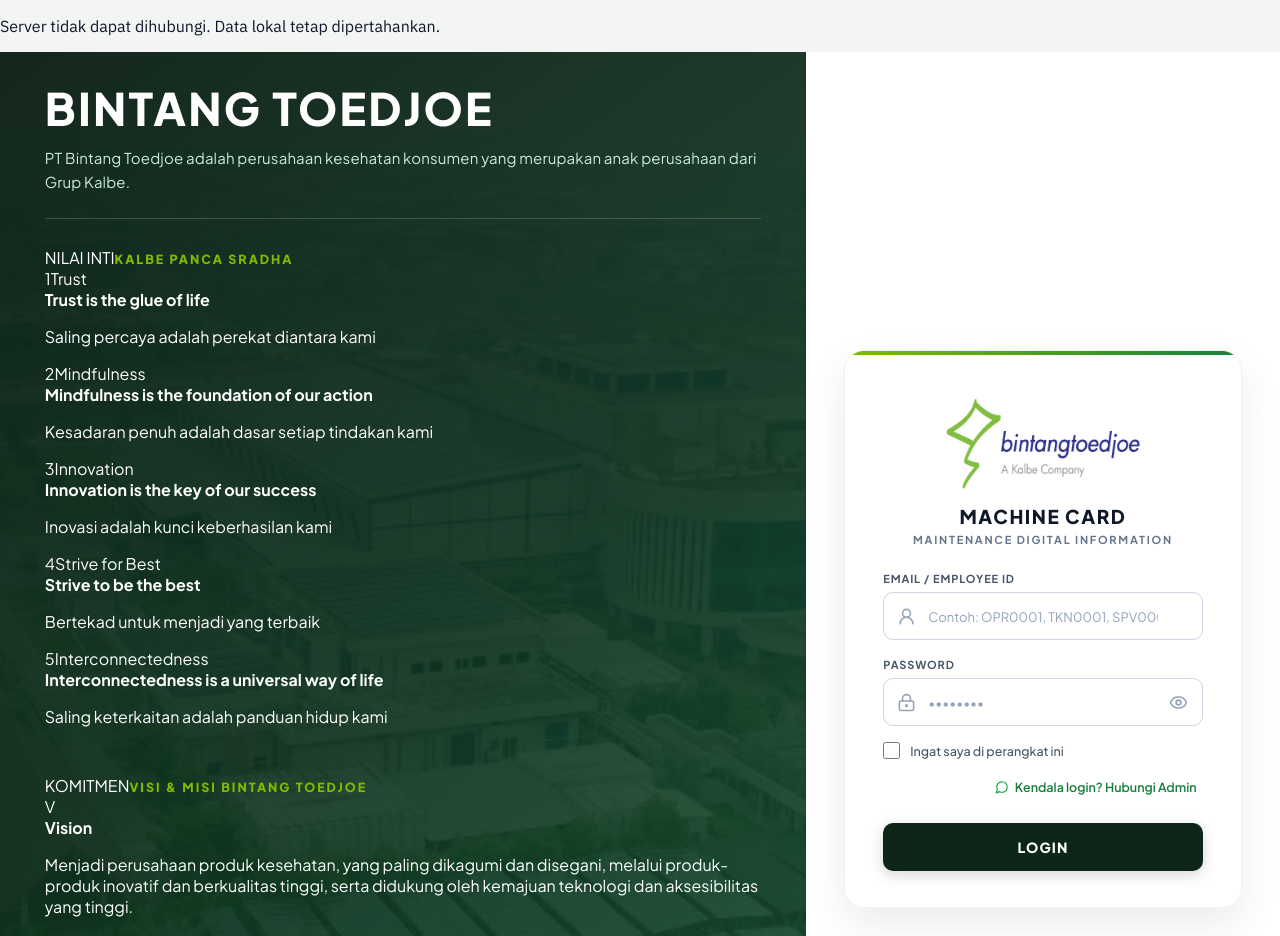
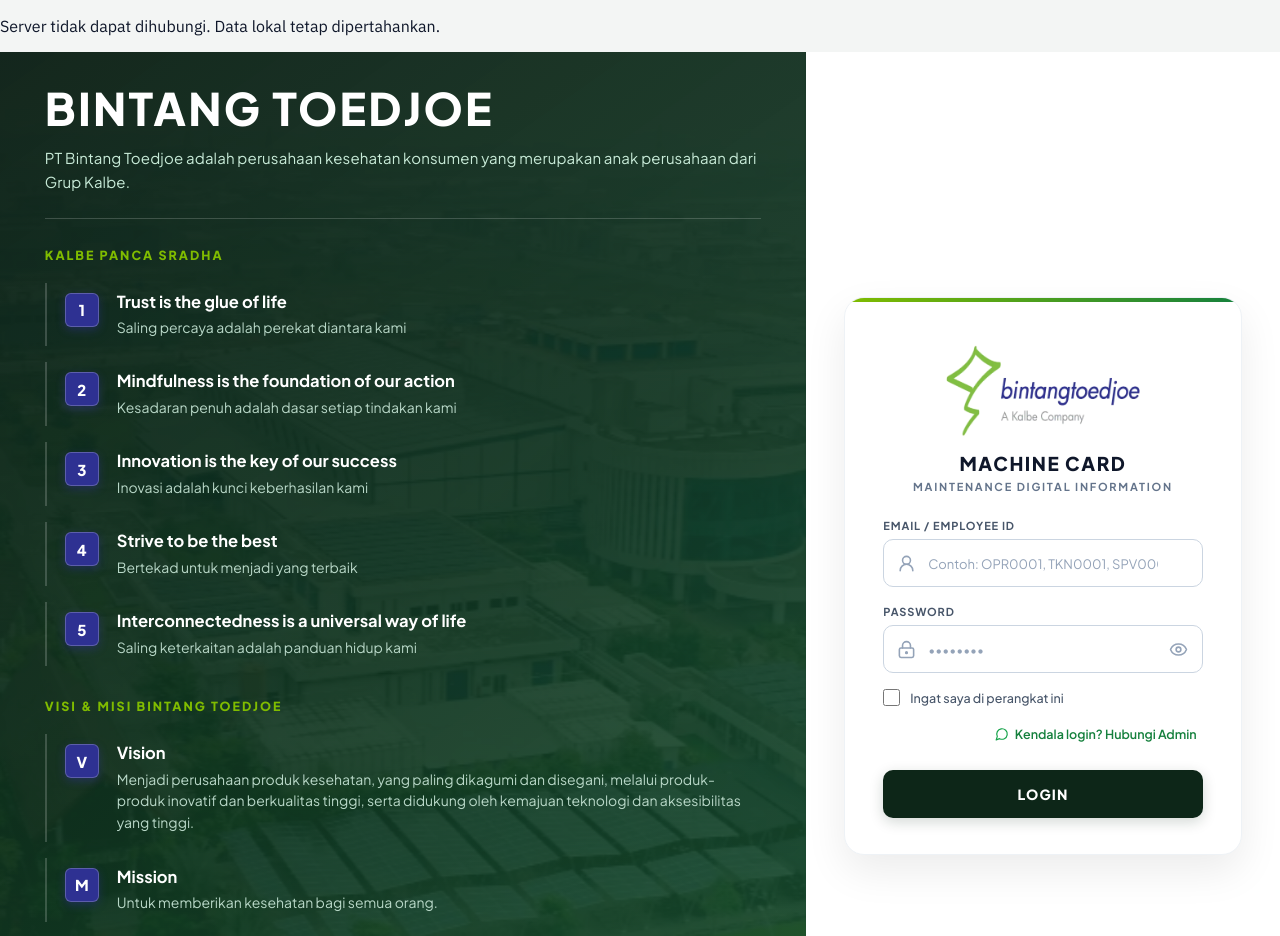
Before and after one commit to GifariMadia/Machine-Card, a React (Vite) app in the folder apps/web/: page / in a window 1280 px wide. Shown: the top 936 px of the page. Built offline with nearby package versions, Linux system fonts and the light colour scheme; no server answers.

Commit message:
refactor(web): revert login left panel content to vertical impact list items

```diff
--- a/apps/web/src/LoginPage.tsx
+++ b/apps/web/src/LoginPage.tsx
@@ -21,31 +21,26 @@ export type LoginPageProps = {
 const pancaSradhaItems = [
   {
     badge: '1',
-    keyword: 'Trust',
     title: 'Trust is the glue of life',
     desc: 'Saling percaya adalah perekat diantara kami',
   },
   {
     badge: '2',
-    keyword: 'Mindfulness',
     title: 'Mindfulness is the foundation of our action',
     desc: 'Kesadaran penuh adalah dasar setiap tindakan kami',
   },
   {
     badge: '3',
-    keyword: 'Innovation',
     title: 'Innovation is the key of our success',
     desc: 'Inovasi adalah kunci keberhasilan kami',
   },
   {
     badge: '4',
-    keyword: 'Strive for Best',
     title: 'Strive to be the best',
     desc: 'Bertekad untuk menjadi yang terbaik',
   },
   {
     badge: '5',
-    keyword: 'Interconnectedness',
     title: 'Interconnectedness is a universal way of life',
     desc: 'Saling keterkaitan adalah panduan hidup kami',
   },
@@ -198,45 +193,36 @@ export default function LoginPage({ onLogin }: LoginPageProps) {
           </header>
 
           <div className="replica-content-blocks">
-            {/* Blok 1: Kalbe Panca Sradha (5-Pillar Industrial Bento) */}
+            {/* Blok 1: Kalbe Panca Sradha */}
             <div className="content-group">
-              <div className="group-category-header">
-                <span className="group-category-pill">NILAI INTI</span>
-                <span className="group-category-title">KALBE PANCA SRADHA</span>
-              </div>
-              <div className="panca-sradha-strip">
+              <div className="group-category-title">KALBE PANCA SRADHA</div>
+              <ul className="impact-list">
                 {pancaSradhaItems.map((item) => (
-                  <div key={item.badge} className="sradha-pillar-card">
-                    <div className="sradha-pillar-top">
-                      <span className="sradha-pillar-num">{item.badge}</span>
-                      <span className="sradha-pillar-tag">{item.keyword}</span>
+                  <li key={item.badge} className="impact-item">
+                    <span className="impact-badge">{item.badge}</span>
+                    <div className="impact-text">
+                      <strong className="impact-title">{item.title}</strong>
+                      <p className="impact-desc">{item.desc}</p>
                     </div>
-                    <strong className="sradha-pillar-title">{item.title}</strong>
-                    <p className="sradha-pillar-desc">{item.desc}</p>
-                  </div>
+                  </li>
                 ))}
-              </div>
+              </ul>
             </div>
 
-            {/* Blok 2: Visi & Misi Bintang Toedjoe (Executive Dual Banner) */}
+            {/* Blok 2: Visi & Misi Bintang Toedjoe */}
             <div className="content-group">
-              <div className="group-category-header">
-                <span className="group-category-pill">KOMITMEN</span>
-                <span className="group-category-title">VISI &amp; MISI BINTANG TOEDJOE</span>
-              </div>
-              <div className="vision-mission-row">
+              <div className="group-category-title">VISI &amp; MISI BINTANG TOEDJOE</div>
+              <ul className="impact-list">
                 {visiMisiItems.map((item) => (
-                  <div key={item.badge} className="vm-card">
-                    <div className="vm-badge-glow">
-                      <span className="vm-badge-letter">{item.badge}</span>
+                  <li key={item.badge} className="impact-item">
+                    <span className="impact-badge">{item.badge}</span>
+                    <div className="impact-text">
+                      <strong className="impact-title">{item.title}</strong>
+                      <p className="impact-desc">{item.desc}</p>
                     </div>
-                    <div className="vm-text">
-                      <strong className="vm-title">{item.title}</strong>
-                      <p className="vm-desc">{item.desc}</p>
-                    </div>
-                  </div>
+                  </li>
                 ))}
-              </div>
+              </ul>
             </div>
           </div>
 
```
